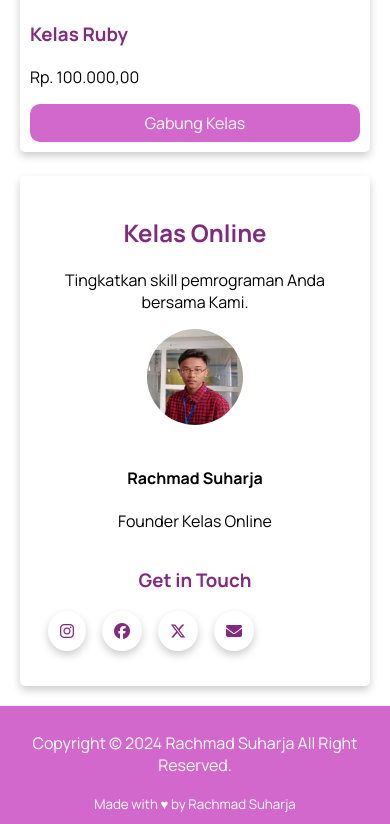
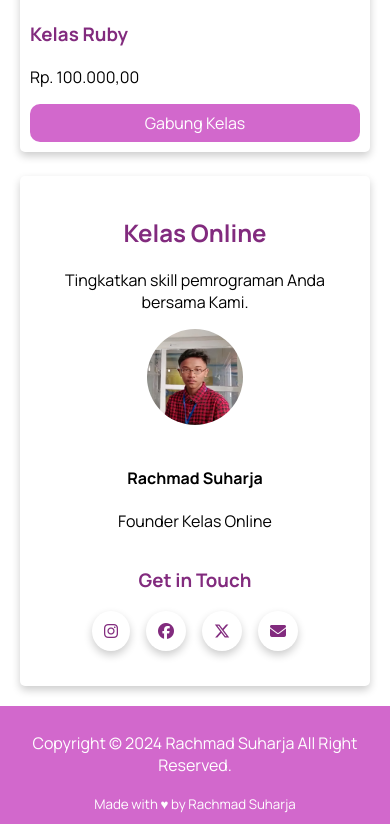
Before and after one commit to rachmadsuharja/kelas-online, a plain HTML site: page index.html in a window 390 px wide. Shown: the part 6422-7246 px from the top of the page. Drawn offline with Linux system fonts and the light colour scheme.

Commit message:
fix bug aside > get in touch

```diff
--- a/assets/styles/style.css
+++ b/assets/styles/style.css
@@ -197,6 +197,11 @@ footer {
     text-align: center;
   }
 
+  aside ul {
+    display: flex;
+    justify-content: center;
+  }
+
   aside .wrapper {
     align-items: center;
     justify-content: center;
```
